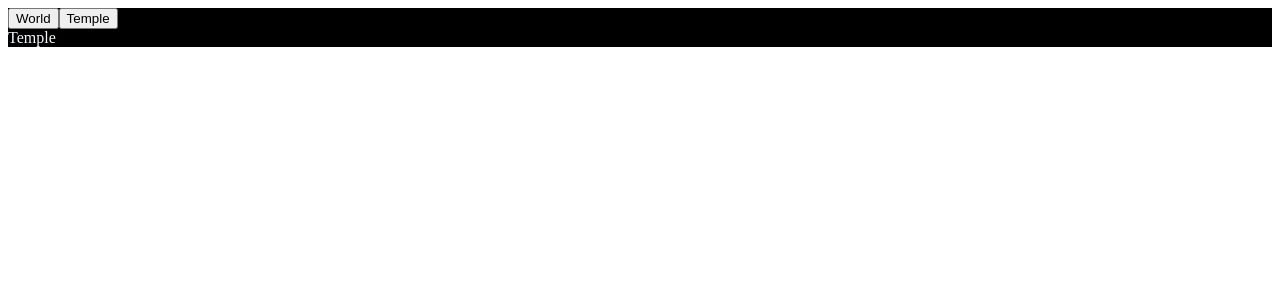
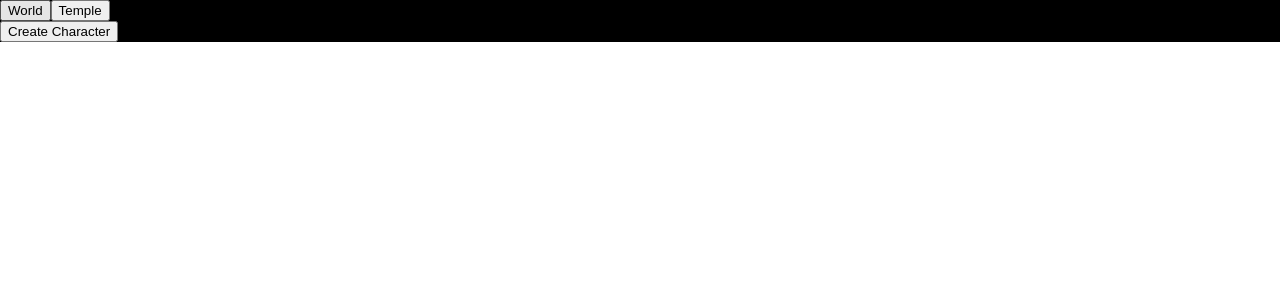
Before and after one commit to SolomonLake/picodelago-monolith, a React app in the folder apps/aar/: page / in a window 1280 px wide. Both pictures are taken after a click on the button "Temple". Shown: the top 300 px of the page. Built offline with nearby package versions, Linux system fonts and the light colour scheme.

Commit message:
added temple and gitignore

```diff
--- a/apps/aar/src/components/App.css
+++ b/apps/aar/src/components/App.css
@@ -1,7 +1,5 @@
 .app {
   display: flex;
-  background-color: black;
-  color: aliceblue;
   flex-direction: column;
 }
 
--- a/apps/aar/src/components/Temple/Temple.tsx
+++ b/apps/aar/src/components/Temple/Temple.tsx
@@ -2,4 +2,8 @@ import * as React from "react";
 
 require("./Temple.css");
 
-export const TempleViewComponent = () => <div className="temple">Temple</div>;
+export const TempleViewComponent = () => (
+  <div className="temple">
+    <button>Create Character</button>
+  </div>
+);
--- /dev/null
+++ b/apps/aar/src/index.css
@@ -0,0 +1,11 @@
+html,
+body {
+  margin: 0;
+  padding: 0;
+  height: 100%;
+}
+
+.index-window {
+  background-color: black;
+  color: aliceblue;
+}
--- a/apps/aar/src/index.tsx
+++ b/apps/aar/src/index.tsx
@@ -10,11 +10,15 @@ import { App } from "./components/App";
 import { AppStore } from "./components/AppStore";
 import { AppStoreState } from "./components/AppStore";
 
+require("./index.css");
+
 renderApp();
 
 export function renderApp() {
   render(
-    <App appStoreState={AppStore.state} />,
+    <div className="index-window">
+      <App appStoreState={AppStore.state} />
+    </div>,
     document.getElementById("root")
   );
 }
```
Also changed, not shown: 3 other files (tests, documents, lock files or other folders).
